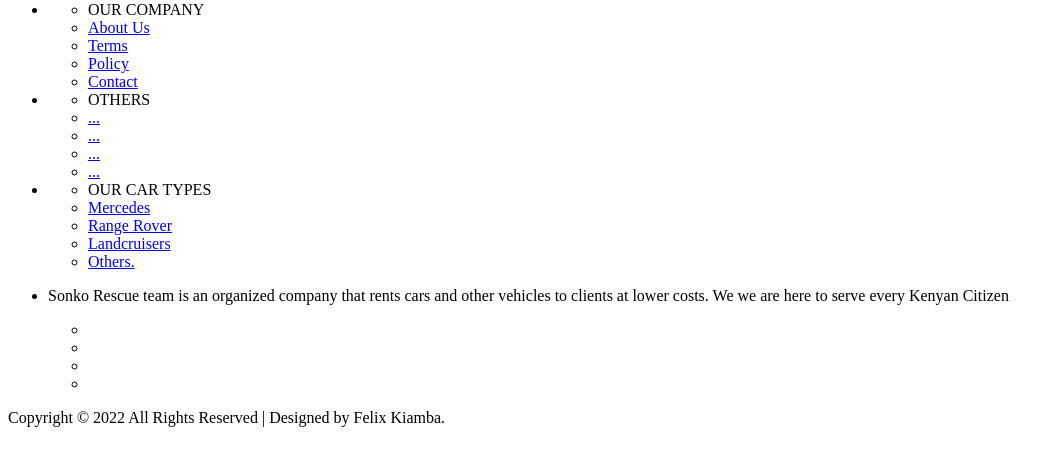
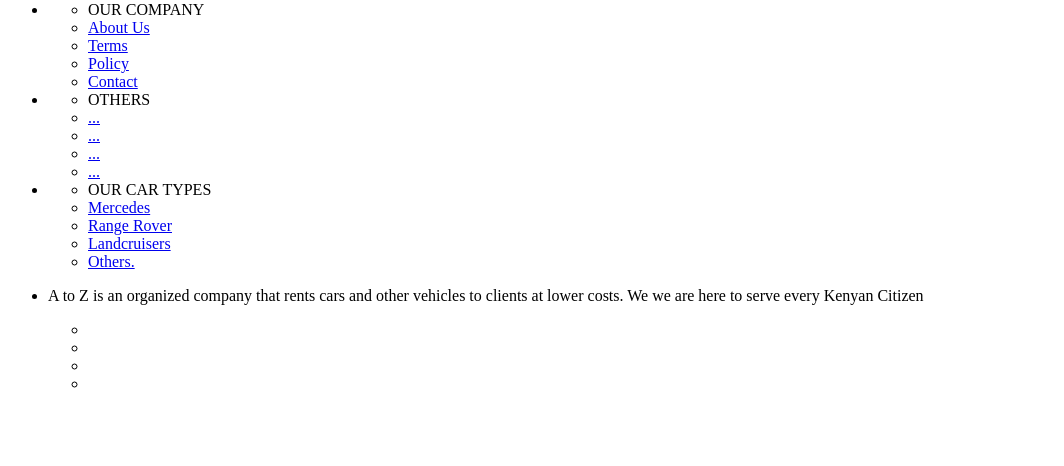
Before and after one commit to riyaz3036/Atoz-cars, a PHP site: page / in a window 1280 px wide. Shown: the part 261-727 px from the top of the page, without its empty margins (0-1064 px from the left). Run offline with PHP 8.4, Linux system fonts and the light colour scheme; the visitor is signed in with stand-in values (Sample User, id 1); data that the repository does not hold is empty; a stand-in replaces the project's code that opens the database connection; some libraries are stand-ins or nearby versions.

Commit message:
Update index.php

```diff
--- a/index.php
+++ b/index.php
@@ -1,7 +1,7 @@
 <!DOCTYPE html>
 <html lang="en">
 <head>
-	<title>Sonko Car Rental</title>
+	<title>A to Z Car Rental</title>
 	<meta charset="utf-8">
 	<meta name="author" content="pixelhint.com">
 	<meta name="description" content="La casa free real state fully responsive html5/css3 home page website template"/>
@@ -89,7 +89,7 @@
 				</li>
 
 				<li class="about">
-					<p>Sonko Rescue team is an organized company that rents cars and other vehicles to clients at lower costs. We we are here to serve every Kenyan Citizen</p>
+					<p>A to Z is an organized company that rents cars and other vehicles to clients at lower costs. We we are here to serve every Kenyan Citizen</p>
 					<ul>
 						<li><a href="http://facebook.com/sonko" class="facebook" target="_blank"></a></li>
 						<li><a href="http://twitter.com/sonko" class="twitter" target="_blank"></a></li>
@@ -100,9 +100,7 @@
 			</ul>
 		</div>
 
-		<div class="copyrights wrapper">
-			Copyright &copy; <?php echo date("Y")?> All Rights Reserved | Designed by Felix Kiamba.
-		</div>
+
 	</footer><!--  end footer  -->
 
 </body>
```
